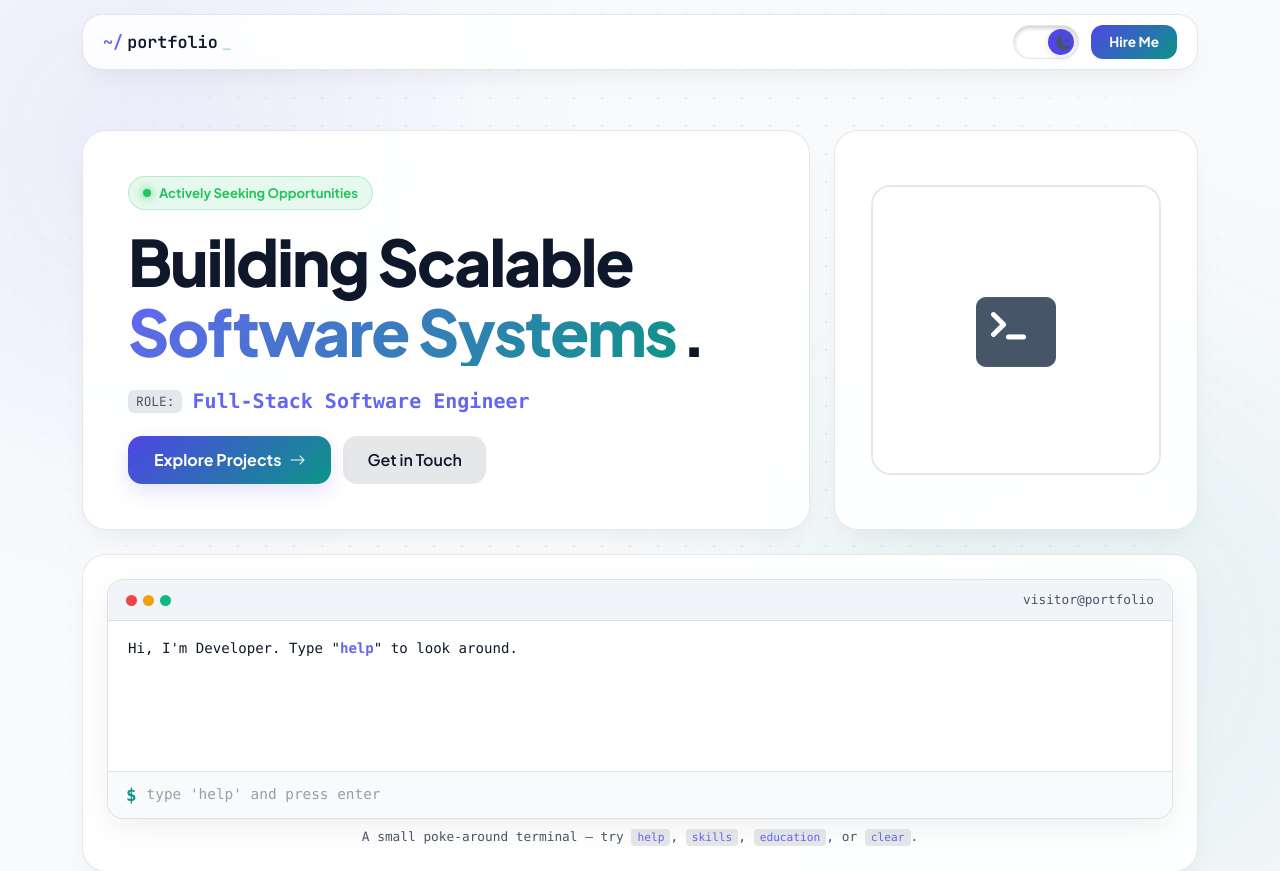
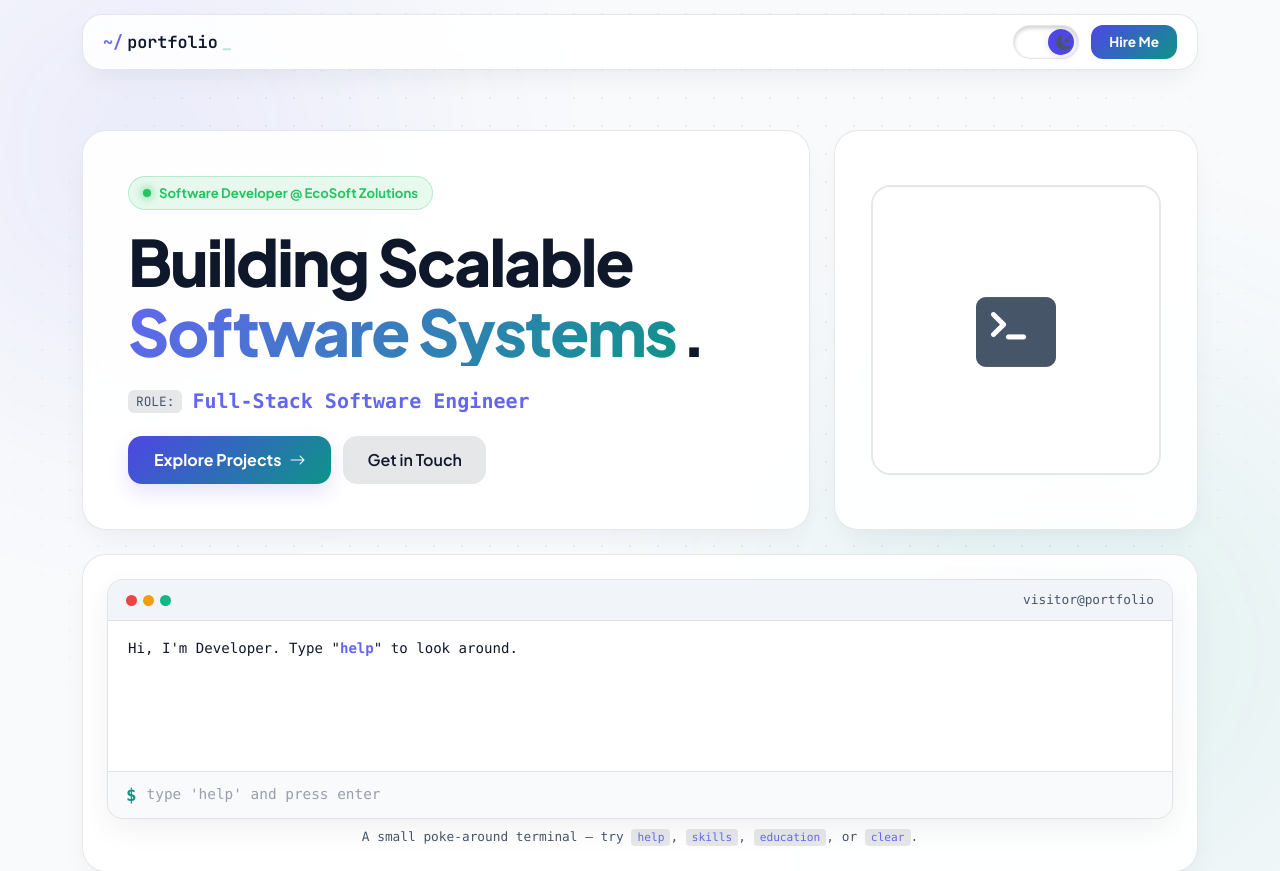
Before and after one commit to ppoobesh/Poobesh-portfolio, a Django app: page / in a window 1280 px wide. Shown: the top 871 px of the page. Run offline with Django 5.2, Linux system fonts and the light colour scheme; data that the repository does not hold is empty.

Commit message:
updated hero.html

```diff
--- a/config/portfolio/templates/portfolio/sections/hero.html
+++ b/config/portfolio/templates/portfolio/sections/hero.html
@@ -8,7 +8,7 @@
             <div class="bento-card hero-main-card">
                 <div class="hero-status-pill mb-3">
                     <span class="pulse-dot"></span>
-                    <span>Actively Seeking Opportunities</span>
+                    <span>Software Developer @ EcoSoft Zolutions</span>
                 </div>
 
                 <h1 class="hero-headline">
```
Also changed, not shown: config/config/settings.py (line endings or trailing spaces), config/portfolio/static/portfolio/js/main.js (line endings or trailing spaces).
